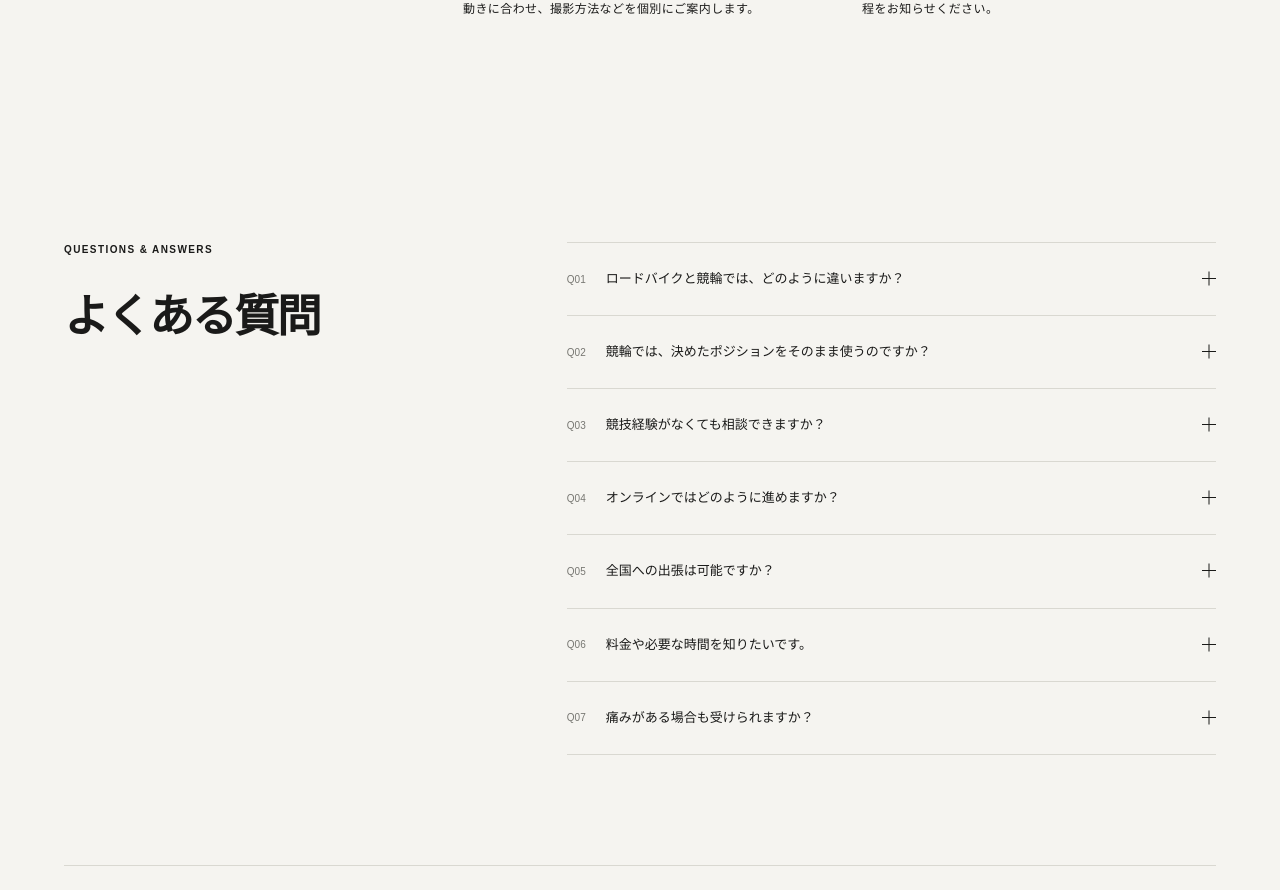
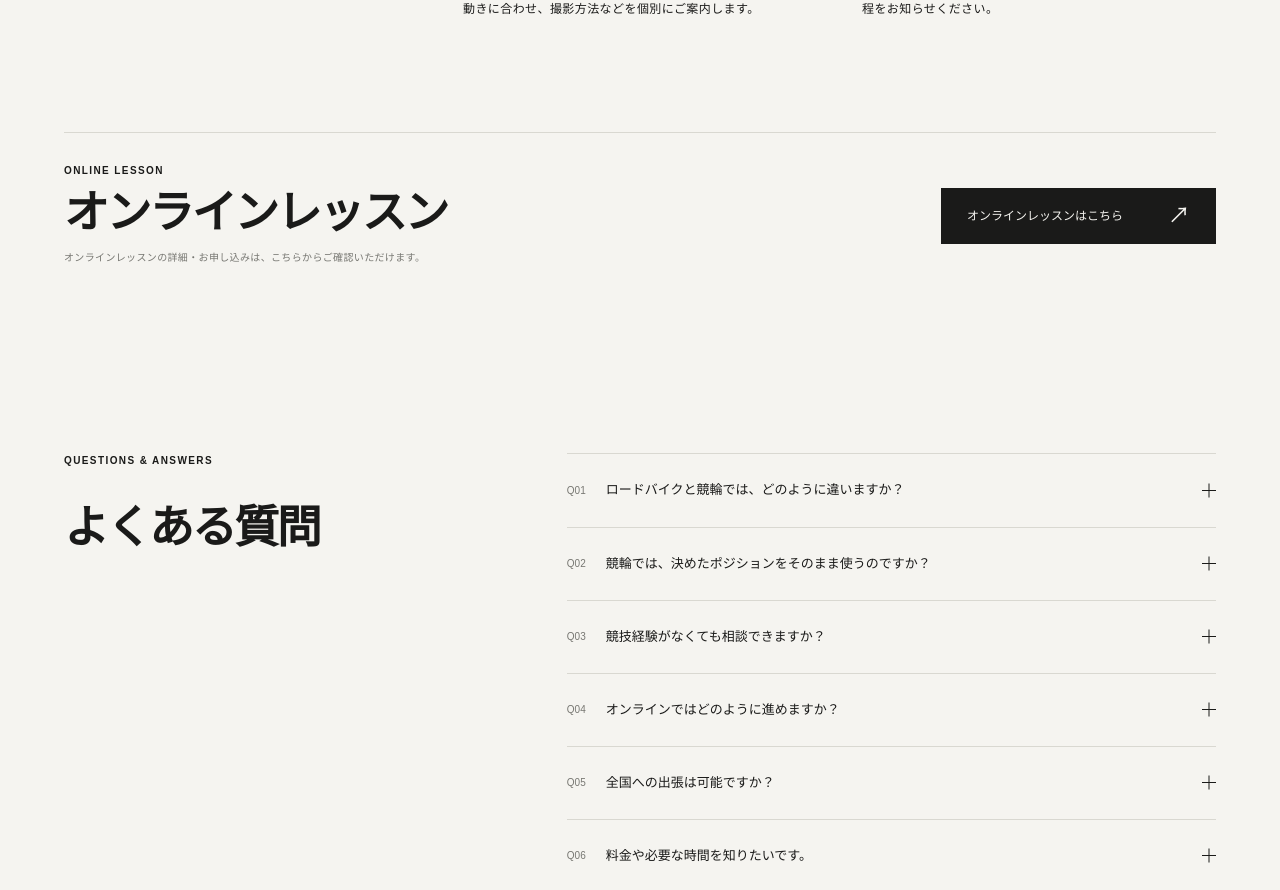
Before and after one commit to itomasa12345/tunique, a Next.js app: page /bike-fitting in a window 1280 px wide. Shown: the part 7273-8163 px from the top of the page. Built offline with nearby package versions, Linux system fonts and the light colour scheme; no server answers.

Commit message:
Link online lesson information and applications to supplied service page

```diff
--- a/app/bike-fitting/page.tsx
+++ b/app/bike-fitting/page.tsx
@@ -17,7 +17,7 @@ import {
 } from "@/lib/fitting";
 import { PageHero, Label, CTA, ContactBand, FAQ, Steps } from "@/components/ui";
 import { FittingGallery } from "@/components/fitting-gallery";
-import { bikeFaq, metadata } from "@/lib/site";
+import { bikeFaq, metadata, site } from "@/lib/site";
 export const generateMetadata = () =>
   metadata(
     "ロードバイク・競輪のバイクフィッティング",
@@ -261,6 +261,27 @@ export default function Bike() {
           </article>
         </div>
       </section>
+      <section
+        className="wrap note-section"
+        aria-labelledby="online-lesson-heading"
+      >
+        <div>
+          <Label>ONLINE LESSON</Label>
+          <h2 id="online-lesson-heading">オンラインレッスン</h2>
+          <p>
+            オンラインレッスンの詳細・お申し込みは、こちらからご確認いただけます。
+          </p>
+        </div>
+        <a
+          className="button"
+          href={site.onlineLessonUrl}
+          aria-label="オンラインレッスンはこちら（外部サイト・新しいタブで開きます）"
+          target="_blank"
+          rel="noopener noreferrer"
+        >
+          オンラインレッスンはこちら <span aria-hidden="true">↗</span>
+        </a>
+      </section>
       <section className="wrap section split">
         <div>
           <Label>QUESTIONS & ANSWERS</Label>
--- a/app/contact/page.tsx
+++ b/app/contact/page.tsx
@@ -1,7 +1,7 @@
 import { contactFormEnabled } from "@/lib/contact";
 import { PageHero } from "@/components/ui";
 import { ContactForm } from "@/components/contact-form";
-import { metadata } from "@/lib/site";
+import { metadata, site } from "@/lib/site";
 export const generateMetadata = () =>
   metadata(
     "お問い合わせ",
@@ -42,6 +42,16 @@ export default async function Contact({
               ? "ご返信はメールでご案内します。迷惑メールフォルダもご確認ください。"
               : "現在は受付設定を確認中です。正式な受付開始は準備中です。"}
           </span>
+          <p className="small">
+            <a
+              href={site.onlineLessonUrl}
+              aria-label="オンラインレッスンはこちら（外部サイト・新しいタブで開きます）"
+              target="_blank"
+              rel="noopener noreferrer"
+            >
+              オンラインレッスンはこちら ↗
+            </a>
+          </p>
         </div>
         <ContactForm
           initialType={params.type || "bike"}
--- a/lib/site.ts
+++ b/lib/site.ts
@@ -4,6 +4,7 @@ export const site = {
   tagline: "TUNE YOUR UNIQUE",
   representative: "伊藤 雅和",
   englishName: "Masakazu Ito",
+  onlineLessonUrl: "https://masakazu-itou.spo-sta.com/page/21081",
 };
 export const navigation = [
   { href: "/bike-fitting", label: "BIKE FITTING" },
```
